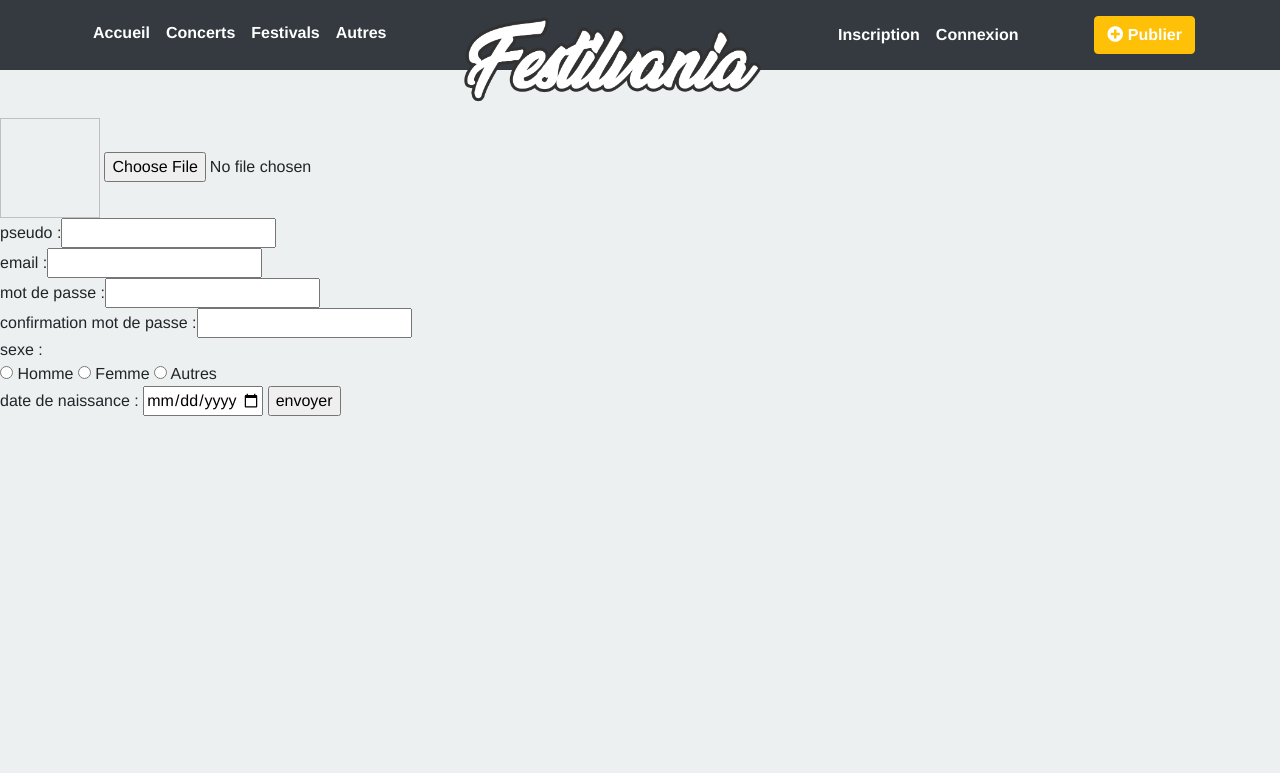
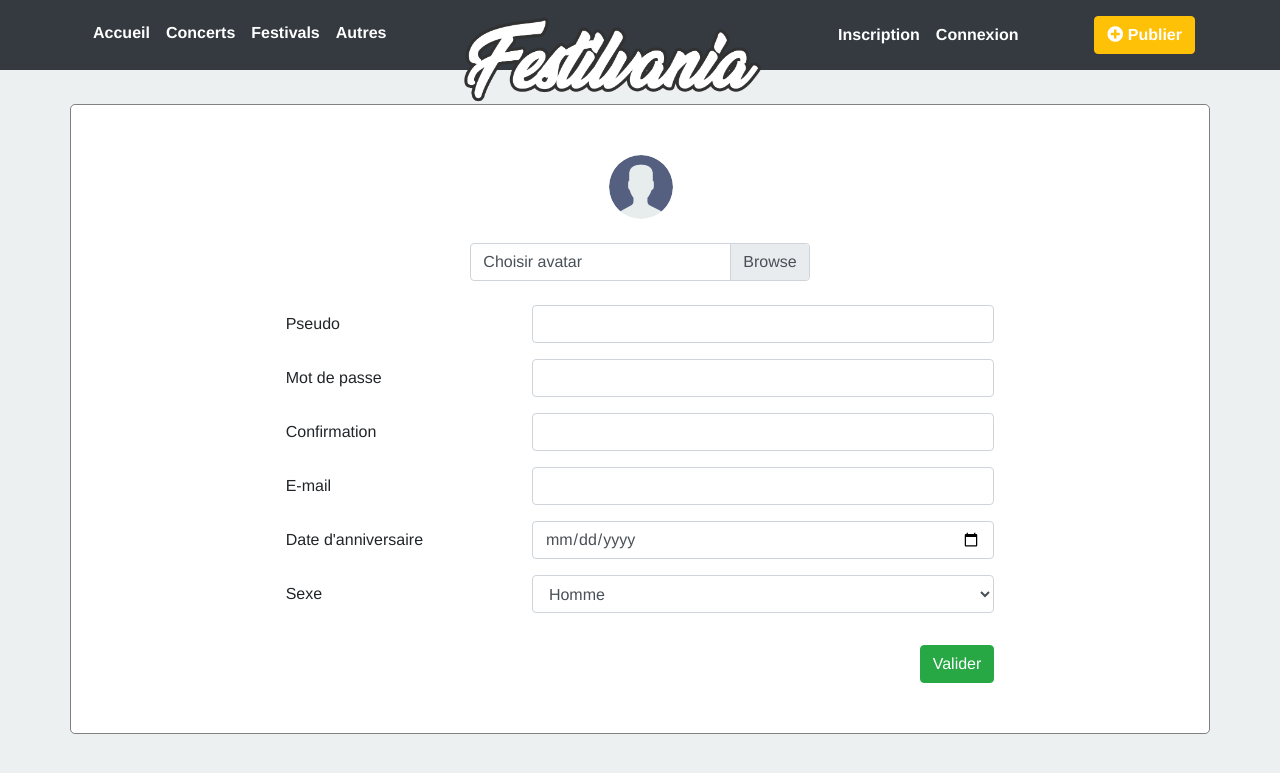
Before and after one commit to malcomhamelin/Festilvania, a PHP site: page /index.php?mod=register in a window 1280 px wide. Shown: the top 773 px of the page. Run offline with PHP 8.4, Linux system fonts and the light colour scheme; some libraries are stand-ins or nearby versions.

Commit message:
Intégration visuelle inscription
Intégration visuelle du module inscription

```diff
--- a/Festilvania/composants/comp_menu/template_menu.php
+++ b/Festilvania/composants/comp_menu/template_menu.php
@@ -10,10 +10,10 @@
                     <a class="nav-link lien-navbar" href="index.php">Accueil</a>
                 </li>
                 <li class="nav-item active">
-                    <a class="nav-link lien-navbar" href="#">Concerts</a>
+                    <a class="nav-link lien-navbar" href="index.php?mod=timeline&option=Concert">Concerts</a>
                 </li>
                 <li class="nav-item active">
-                    <a class="nav-link lien-navbar" href="#">Festivals</a>
+                    <a class="nav-link lien-navbar" href="index.php?mod=timeline&option=Festival">Festivals</a>
                 </li>
                 <li class="nav-item dropdown dropdown-autre mb-1 active">
                     <a class="nav-link" href="#" role="button" data-toggle="dropdown">
--- a/Festilvania/modules/mod_register/model_register.php
+++ b/Festilvania/modules/mod_register/model_register.php
@@ -38,7 +38,6 @@ Class ModelRegister extends Connection {
         if (isset($_POST['avatar'])) {
             $avat = $_POST['avatar']; }
 
-
         if(isset($_POST['pseudo'])&&isset($_POST['email'])&&isset($_POST['password'])&&isset($_POST['sexe'])&&isset($_POST['anniversaire'])&&isset($_POST['avatar'])){
 
             if(self::is_clean($pseudo)&&self::is_email($email)&&self::is_clean($password)&&self::is_clean($password2)){
@@ -64,23 +63,15 @@ Class ModelRegister extends Connection {
                         $req->bindParam(':Anniv', $anniversaire);
 
                         $req -> execute();
-
-                        echo "LALALALLAAa";
-
-                        echo'<br>';
-                        echo 'exec';
                     }
 
                     else {
                         echo'email pris';
                     }
                 }
-
                 else{
                     echo'mot de passe différent';
-                //renvoyer a la timeline
                 }
-
             }
             else{
                 echo"inscription impossible,caractères spéciaux interdit";
--- /dev/null
+++ b/Festilvania/modules/mod_register/template_register.php
@@ -0,0 +1,79 @@
+<div class="container">
+<div class="row">
+    <div class="col-12 container-publipost annonce">
+        <form method="post" action="index.php?mod=register&action=register">
+            <div class="col-3 col-sm-2 col-md-2 col-lg-1 mb-4 mx-auto">
+                <img id="uploadPreview" src="img/avatars/user.png" style="width : 64px; height : auto; border-radius : 100%;"/>
+            </div>
+            <div class="col-xs-1 col-sm-6 col-md-5 col-lg-4 mb-4 profile-centered">
+                <div class="input-group">
+                    <div class="custom-file">
+                        <input type="file" class="custom-file-input" name="avatar" id="inputGroupFile04" enctype="multipart/form-data" onchange="PreviewImage();">
+                        <label class="custom-file-label" for="inputGroupFile04">Choisir avatar</label>
+                        <script type="text/javascript">
+                            function PreviewImage() {
+                                var oFReader = new FileReader();
+                                oFReader.readAsDataURL(document.getElementById("inputGroupFile04").files[0]);
+
+                                oFReader.onload = function (oFREvent) {
+                                    document.getElementById("uploadPreview").src = oFREvent.target.result;
+                                };
+                            };
+
+                            $("#inputGroupFile04").on("change",function(){
+                                var fileName = $(this).val();
+                                $(this).next(".custom-file-label").html(fileName);
+                            })
+                        </script>
+                    </div>
+                </div>
+            </div>
+            <div class="col-lg-8 mx-auto">
+                <div class="form-group row">
+                    <label for="nameInput" class="col-4 col-form-label">Pseudo</label>
+                    <div class="col-8">
+                        <input class="form-control" type="text" name="pseudo" id="nameInput">
+                    </div>
+                </div>
+                <div class="form-group row">
+                    <label for="passwordInput" class="col-4 col-form-label">Mot de passe</label>
+                    <div class="col-8">
+                        <input class="form-control" type="text" name="password" id="passwordInput">
+                    </div>
+                </div>
+                <div class="form-group row">
+                    <label for="confirmationInput" class="col-4 col-form-label">Confirmation</label>
+                    <div class="col-8">
+                        <input class="form-control" type="text" name="password2" id="confirmationInput">
+                    </div>
+                </div>
+                <div class="form-group row">
+                    <label for="mailInput" class="col-4 col-form-label">E-mail</label>
+                    <div class="col-8">
+                        <input class="form-control" type="email" name="email" id="emailInput">
+                    </div>
+                </div>
+                <div class="form-group row">
+                    <label for="annivDebut" class="col-4 col-form-label">Date d'anniversaire</label>
+                    <div class="col-8">
+                        <input class="form-control" type="date" name="anniversaire" id="dateAnniversaire" max="2006-11-16" min="1900-01-01">
+                    </div>
+                </div>
+
+                <div class="form-group row">
+                    <label for="sexe" class="col-4 col-form-label">Sexe</label>
+                    <div class="col-8">
+                        <select class="col-12 form-control" name="sexe" id="categories">
+                            <option value="hommme">Homme</option>
+                            <option value="femme">Femme</option>
+                            <option value="autre">Autre</option>
+                        </select>
+                    </div>
+                </div>
+
+                <button type="submit" class="btn btn-success float-right mt-3">Valider</button>
+            </div>
+        </form>
+    </div>
+</div>
+</div>
--- a/Festilvania/modules/mod_register/view_register.php
+++ b/Festilvania/modules/mod_register/view_register.php
@@ -9,6 +9,9 @@ Class ViewRegister extends ViewGeneric {
     }
 
     public function displayregister(){
+        require_once "template_register.php";
+
+        /*
         echo" <form method='post' action='index.php?mod=register&action=register' class='mt-5'>
                             <img id='uploadPreview' style='width: 100px; height: 100px;' />
                             <input id='uploadImage' type='file' name='avatar' onchange='PreviewImage();'' />
@@ -35,6 +38,7 @@ Class ViewRegister extends ViewGeneric {
                 date de naissance : <input type='date'max='2006-11-16' min='1900-01-01' name='anniversaire'>
              <input type='submit' value='envoyer'>
          </form>";
+         */
     }
 
 
--- a/Festilvania/modules/mod_timeline/cont_timeline.php
+++ b/Festilvania/modules/mod_timeline/cont_timeline.php
@@ -35,6 +35,7 @@ Class ContTimeline {
                 $this->view->getTimeline($this->model->$option(), $this->model->getUserInfos(), $this->model->hottestContent(), $this->model->latestContent());
                 break;
             default :
+                $this->view->getTimeline($this->model->categories($option), $this->model->getUserInfos(), $this->model->hottestContent(), $this->model->latestContent());
                 break;
         }
     }
```
Also changed, not shown: Festilvania/modules/mod_timeline/model_timeline.php (+11 -0 lines).
